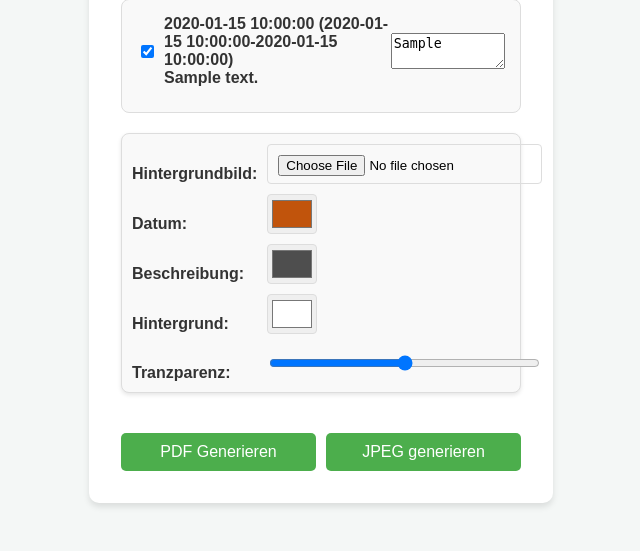
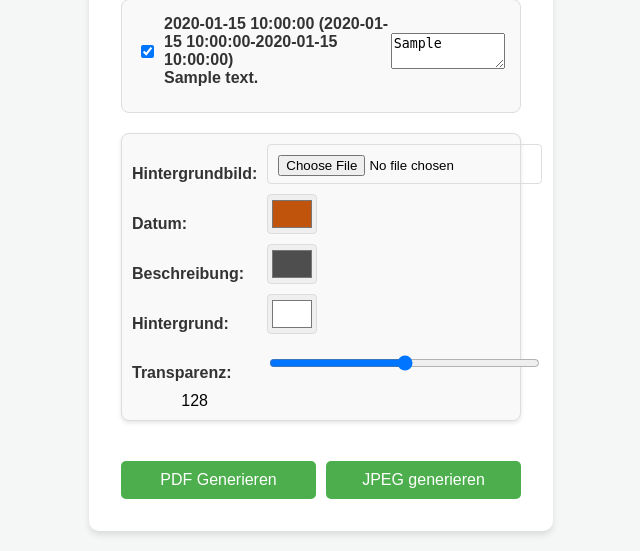
Before and after one commit to schowave/churchtools-api, a Flask app: template app/templates/appointments.html in a window 1280 px wide. Shown: the part 600-1151 px from the top of the page, without its empty margins (319-959 px from the left). Before the commit the page ends 1107 px from the top, so only its background shows below. Run offline with Flask 3, Linux system fonts and the light colour scheme; the template is opened without the code that fills it: most values are stand-ins (such as "Sample title", 1, 10 or a date in 2020); some libraries are stand-ins or nearby versions.

Commit message:
Shows transparency value

```diff
--- a/app/templates/appointments.html
+++ b/app/templates/appointments.html
@@ -52,6 +52,14 @@
                 // Start monitoring for the pdfGenerated cookie
                 monitorDownload('fetchAppointments');
             });
+        });
+    </script>
+    <script>
+        const alphaSlider = document.getElementById('alpha');
+        const alphaValueDisplay = document.getElementById('alphaValue');
+
+        alphaSlider.addEventListener('input', function() {
+        alphaValueDisplay.textContent = this.value;
         });
     </script>
 </head>
@@ -134,8 +142,9 @@
                     <input type="color" id="background_color" name="background_color" value="#FFFFFF">
                 </div>
                 <div>
-                    <label for="alpha">Tranzparenz:</label>
-                    <input type="range" id="alpha" name="alpha" min="0" max="255" step="1" value="128">
+                    <label for="alpha">Transparenz:</label>
+                    <input type="range" id="alpha" name="alpha" min="0" max="255" step="1" value="128" oninput="document.getElementById('alphaValue').textContent = this.value">
+                    <span id="alphaValue">128</span>
                 </div>
             </div>
 
```
